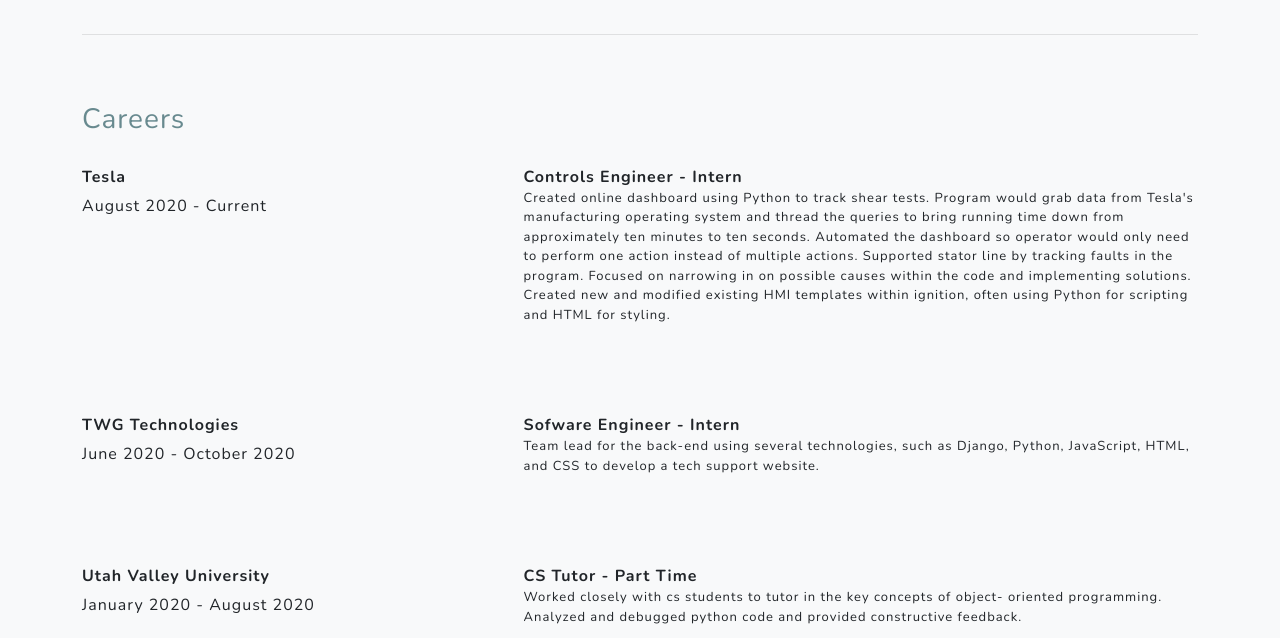
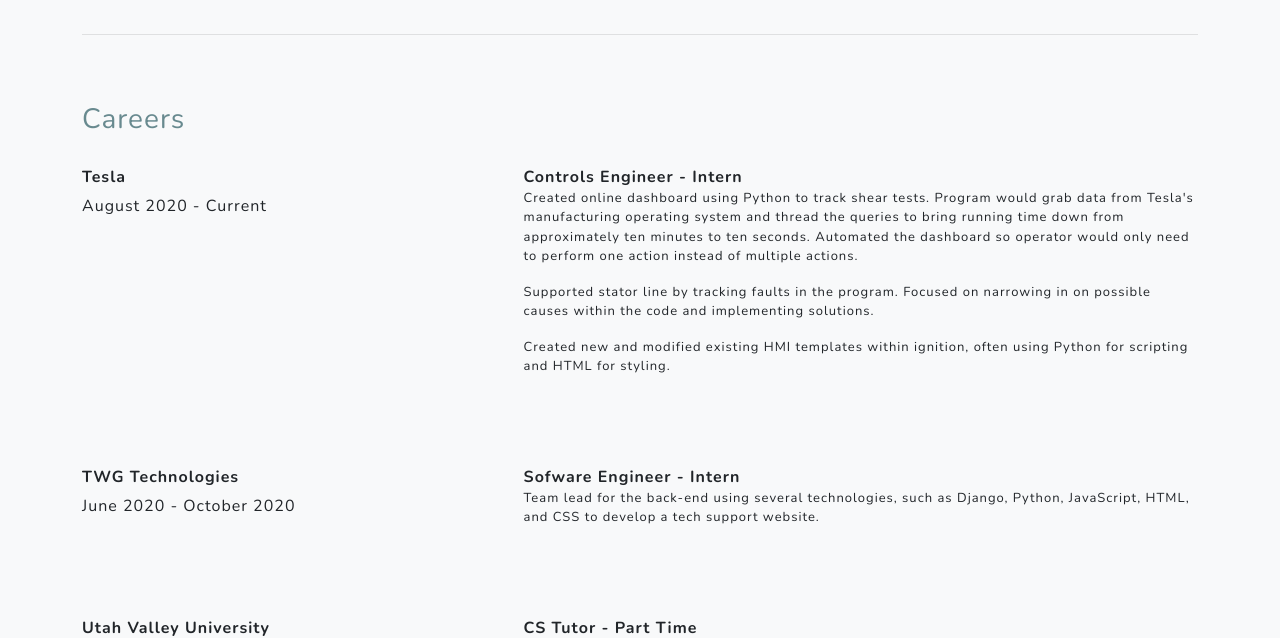
Before and after one commit to Mstrange8/PersonalWebsite, a Django app: page / in a window 1280 px wide. Shown: the part 2270-2908 px from the top of the page. Run offline with Django 3.2, Linux system fonts and the light colour scheme; some libraries are stand-ins or nearby versions.

Commit message:
Update resume-page.html

```diff
--- a/website/resume/templates/resume/resume-page.html
+++ b/website/resume/templates/resume/resume-page.html
@@ -164,10 +164,12 @@
                         Created online dashboard using Python to track shear tests. Program would grab data from Tesla's manufacturing operating
                         system and thread the queries to bring running time down from approximately ten minutes to ten seconds. Automated the
                         dashboard so operator would only need to perform one action instead of multiple actions.
-
+                        </p>
+                        <p style='font-size: small;'>
                         Supported stator line by tracking faults in the program. Focused on narrowing in on possible causes within the code and
                         implementing solutions.
-
+                        </p>
+                        <p style='font-size: small;'>
                         Created new and modified existing HMI templates within ignition, often using Python for scripting
                         and HTML for styling.
                         </p>
```
